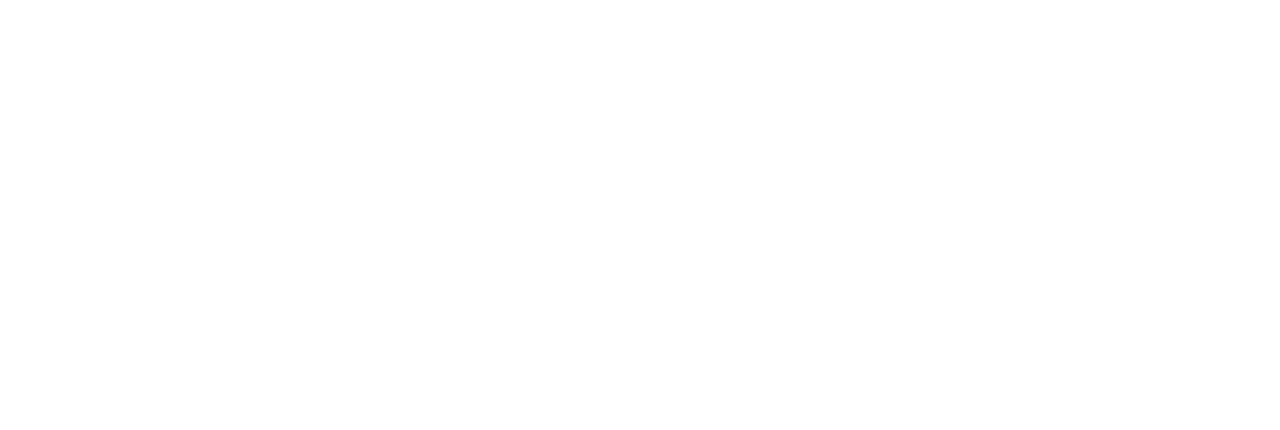
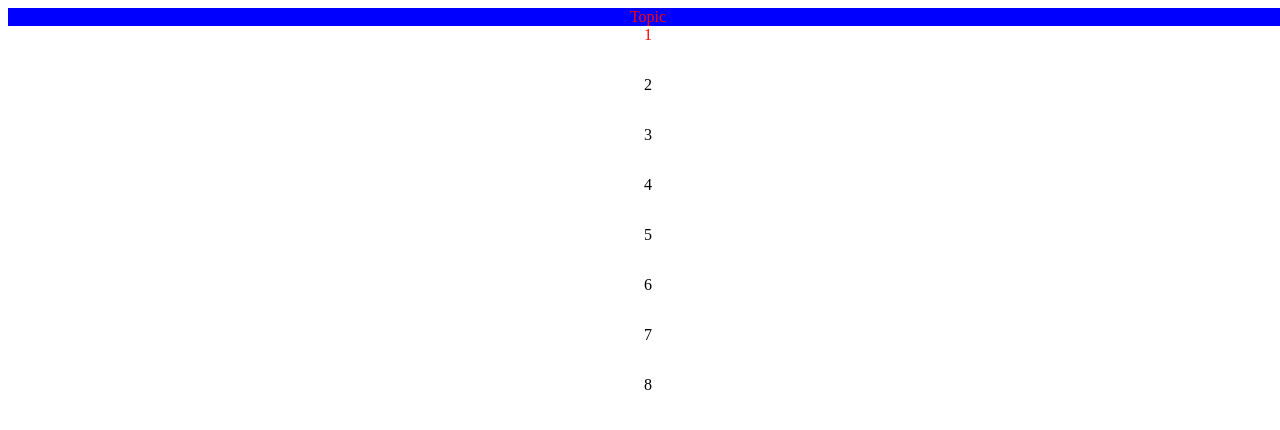
Before and after one commit to Tring-Bharath/Assignment, a plain HTML site: page index.html in a window 1280 px wide. Drawn offline with Linux system fonts and the light colour scheme.

Commit message:
html commit

```diff
--- a/index.css
+++ b/index.css
@@ -2,3 +2,10 @@ title
 {
     color: red;
 }
+div{
+
+}
+.container
+{
+
+}
--- a/index.html
+++ b/index.html
@@ -4,8 +4,19 @@
     <meta charset="UTF-8">
     <meta name="viewport" content="width=device-width, initial-scale=1.0">
     <title>Start</title>
+    <link rel="stylesheet" href="index.css">
 </head>
-<body>
-
+<body style="height: 100vh;width: 100%;">
+    <header style="color: red;background-color: blue;display: grid;justify-content: center;">Topic</header>
+    <div class="container" style="display:grid;justify-content: center;height: 50%;">
+        <div style="color: red;">1</div>
+        <div>2</div>
+        <div>3</div>
+        <div>4</div>
+        <div>5</div>
+        <div>6</div>
+        <div>7</div>
+        <div>8</div>
+    </div>
 </body>
 </html>
```
